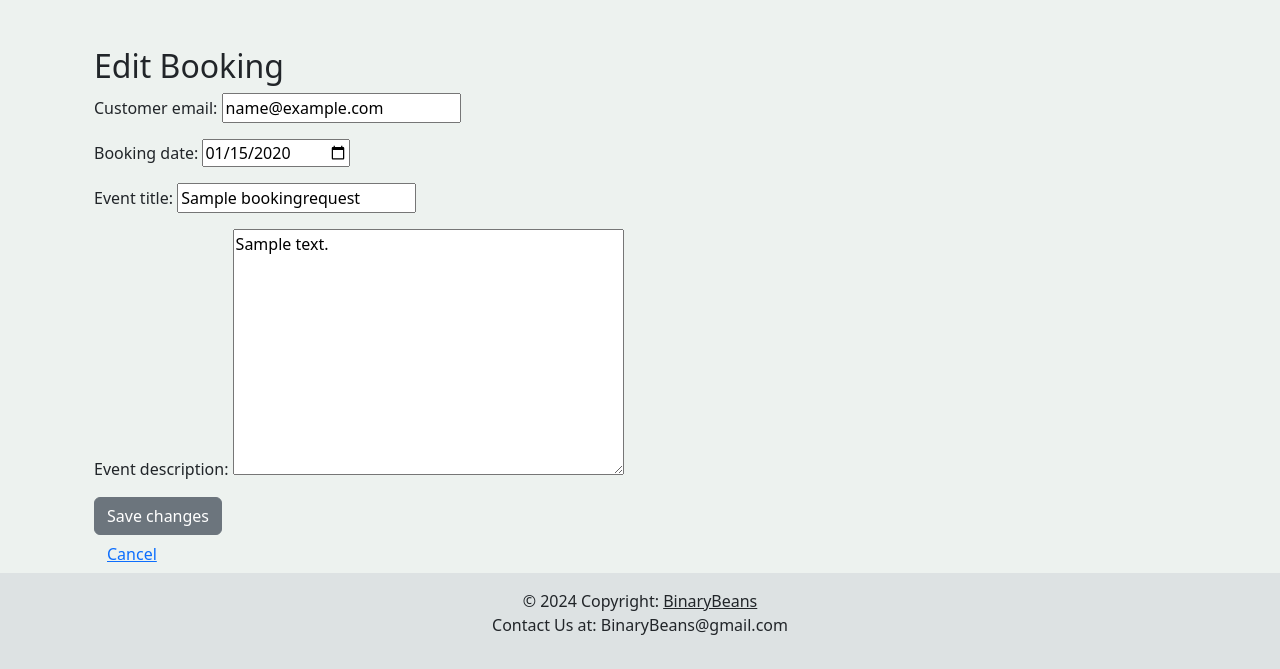
After one commit to Willr-hawkins/binary-beans, a Django app: page /events/booking/edit/1/ in a window 1280 px wide. The commit adds this page. Shown: the part 673-1342 px from the top of the page. Run offline with Django 4.2, Linux system fonts and the light colour scheme; a user stored in the database is signed in; tables that the repository leaves empty hold one stand-in row (values such as "Sample post").

Commit message:
Add funcitonality to bookings so users can edit and delete their bookings

```diff
--- a/binarybeans/settings.py
+++ b/binarybeans/settings.py
@@ -29,9 +29,8 @@
 SECRET_KEY = os.environ.get("SECRET_KEY")
 
 # SECURITY WARNING: don't run with debug turned on in production!
-DEBUG = True
-
-ALLOWED_HOSTS = ['8000-willrhawkin-binarybeans-lyr66j0w84u.ws.codeinstitute-ide.net',
+DEBUG = False
+ALLOWED_HOSTS = ['8000-willrhawkin-binarybeans-9zoedu9nvcv.ws.codeinstitute-ide.net',
                 '.herokuapp.com']
 
 
--- /dev/null
+++ b/events/templates/events/edit_booking.html
@@ -0,0 +1,13 @@
+{% extends "base.html" %}
+
+{% block content %}
+  <section class="container mt-5">
+    <h2>Edit Booking</h2>
+    <form method="post">
+      {% csrf_token %}
+      {{ form.as_p }}
+      <button class="btn btn-secondary" type="submit">Save changes</button>
+    </form>
+    <a class="btn btn-link" href="{% url 'events' %}">Cancel</a>
+  </section>
+{% endblock %}
--- a/events/templates/events/events.html
+++ b/events/templates/events/events.html
@@ -3,7 +3,6 @@
 {% load crispy_forms_tags %}
 
 {% block content %}
-
 <section class="container">
     <h2 class="text-center display-5 mt-5">{{ events.title }}</h2>
     <div class="text-center mb-4">
@@ -30,8 +29,8 @@
         {% elif booking.approved == True %}
         <h6 class="py-3 text-success">Booking Approved</h6>
         {% endif %}
-        <button class="btn btn-edit btn-secondary me-5" data-comment_id="{{ comment.id }}">Edit</button>
-        <button class="btn btn-delete btn-danger ms-5" data-comment_id="{{ comment.id }}">Delete</button>
+        <a class="btn btn-edit btn-secondary me-2" href="{% url 'edit_booking' booking.id %}">Edit</a>
+        <a class="btn btn-delete btn-danger ms-2" href="{% url 'delete_booking' booking.id %}">Delete</a>
     </div>
 
     {% endif %}
--- a/events/urls.py
+++ b/events/urls.py
@@ -3,4 +3,6 @@
 
 urlpatterns = [
     path('', views.about_events, name='events'),
+    path('booking/edit/<int:booking_id>/', views.edit_booking, name='edit_booking'),
+    path('booking/delete/<int:booking_id>/', views.delete_booking, name='delete_booking'),
 ]
--- a/events/views.py
+++ b/events/views.py
@@ -1,4 +1,4 @@
-from django.shortcuts import render
+from django.shortcuts import render, redirect, get_object_or_404
 from django.contrib import messages
 from django.views import generic
 from .models import Events, BookingRequest
@@ -29,3 +29,28 @@
             "bookings": bookings,
         }
     )
+
+def edit_booking(request, booking_id):
+    booking = get_object_or_404(BookingRequest, id=booking_id, customer_name=request.user)
+
+    if request.method == "POST":
+        form = BookingForm(request.POST, instance=booking)
+        if form.is_valid():
+            form.save()
+            messages.success(request, "Booking request updated successfully!")
+            return redirect('events')
+
+    else:
+        form = BookingForm(instance=booking)
+
+    return render(request, 'events/edit_booking.html', {'form': form, 'booking': booking})
+
+def delete_booking(request, booking_id):
+    booking = get_object_or_404(BookingRequest, id=booking_id, customer_name=request.user)
+
+    if request.method == "POST":
+        booking.delete()
+        messages.success(request, "Booking request deleted successfully!")
+        return redirect('events')
+
+    return render(request, 'events/delete_booking.html', {'booking': booking})
```
Also changed, not shown: events/templates/events/delete_booking.html (added, +13 -0 lines).
